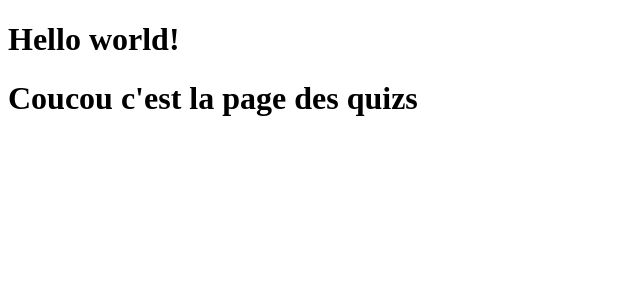
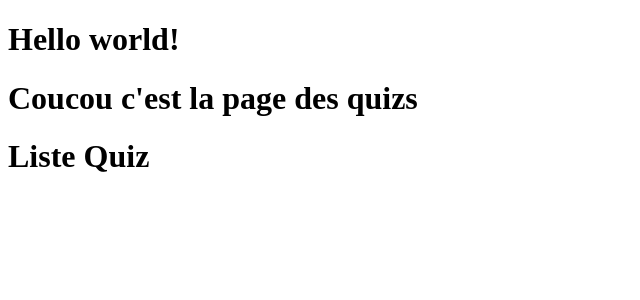
Before and after one commit to 2019-2020-ps6/2022-2023-ps6-les-gourmets, an Angular app in the folder front-end/: page /ListeQuizPage in a window 1280 px wide. Shown: the top 300 px of the page, without its empty margins (0-640 px from the left). Built offline with nearby package versions, Linux system fonts and the light colour scheme.

Commit message:
add modules to app

```diff
--- a/front-end/src/Components/ListeQuiz/ListeQuiz.component.html
+++ b/front-end/src/Components/ListeQuiz/ListeQuiz.component.html
@@ -0,0 +1 @@
+<h1>Liste Quiz</h1>
--- a/front-end/src/Components/ListeQuizPage/ListeQuizPage.component.html
+++ b/front-end/src/Components/ListeQuizPage/ListeQuizPage.component.html
@@ -1 +1,2 @@
 <h1>Coucou c'est la page des quizs</h1>
+<app-ListeQuiz></app-ListeQuiz>
--- a/front-end/src/Components/QuizForm/QuizForm.component.ts
+++ b/front-end/src/Components/QuizForm/QuizForm.component.ts
@@ -1,9 +1,9 @@
 
 import { Component, OnInit } from '@angular/core';
 @Component({
-    selector: 'app-CreationForm',
-    templateUrl: './CreationForm.component.html',
-    styleUrls: ['./CreationForm.component.scss']
+    selector: 'app-QuizForm',
+    templateUrl: './QuizForm.component.html',
+    styleUrls: ['./QuizForm.component.scss']
 })
 export class QuizForm implements OnInit {
     constructor() {}
```
Also changed, not shown: front-end/src/app/app.module.ts (+7 -1 lines), front-end/src/Components/ListeQuizPage/ListeQuizPage.component.ts (line endings or trailing spaces).
